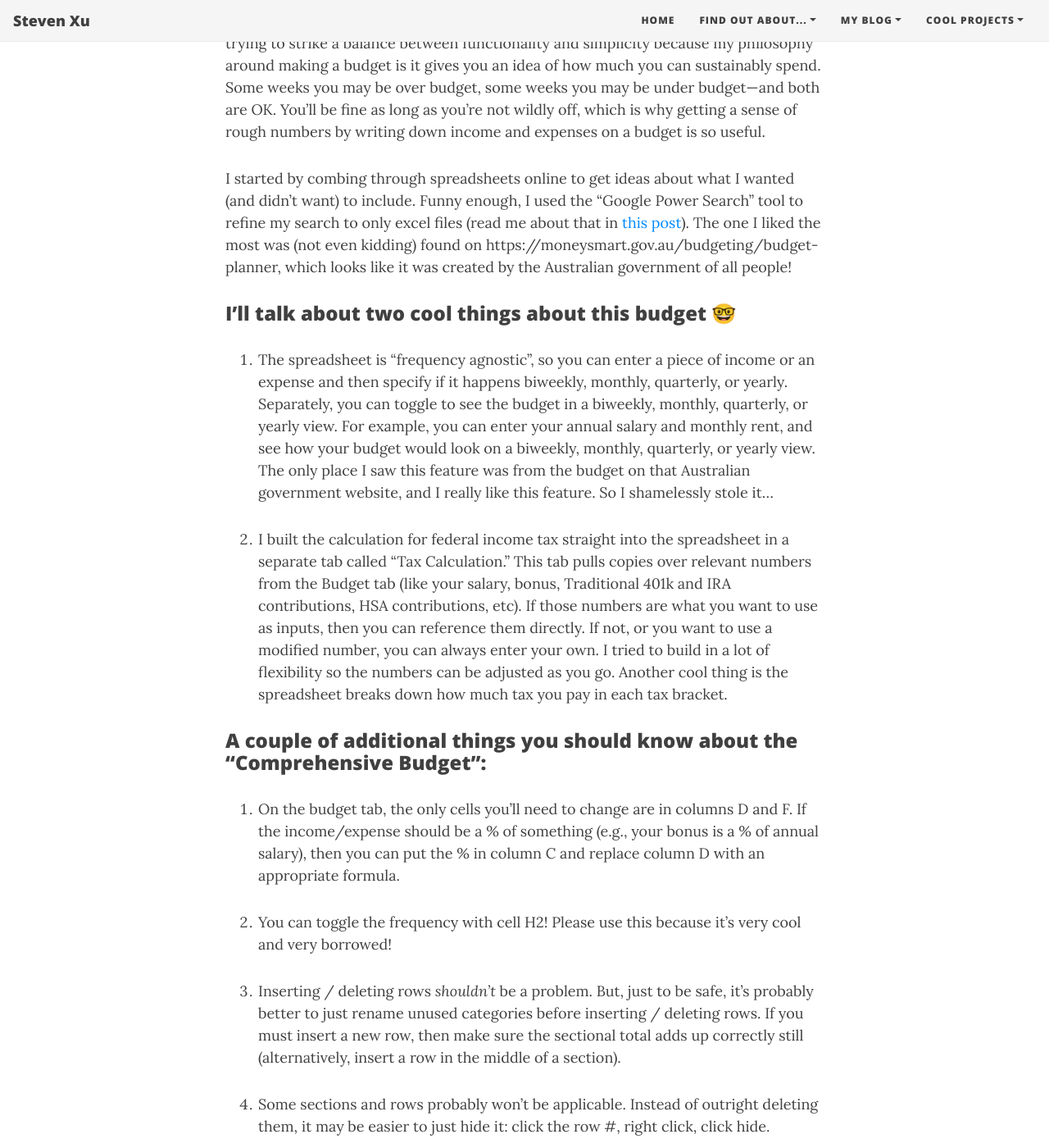
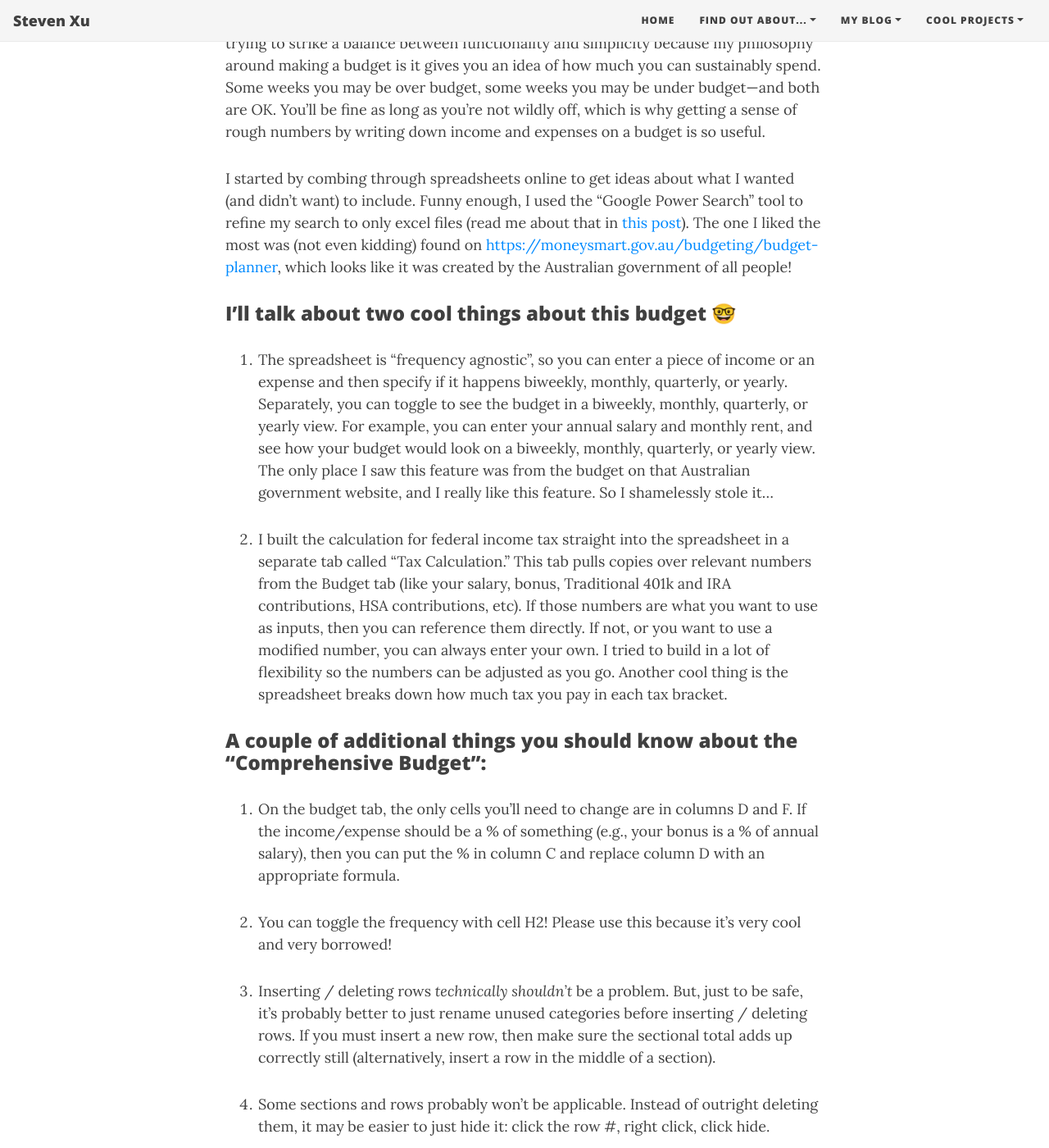
Before and after one commit to stevestar888/steven.github.io, a Jekyll site: the page built from _posts/2022-11-04-comprehensive-budget.md, in a window 1280 px wide and 1400 px high, scrolled down 723 px. Shown: the whole window at 82% size. Built offline with Jekyll 4.4.1, drawn with Linux system fonts in a browser that asks for light colours; nearby versions of some CDN libraries; comment, search, counter and statistics services are not loaded; some of the changed lines change nothing that is shown; some of the changed text lies outside the part shown.

Commit message:
Update 2022-11-04-comprehensive-budget.md

```diff
--- a/_posts/2022-11-04-comprehensive-budget.md
+++ b/_posts/2022-11-04-comprehensive-budget.md
@@ -15,7 +15,7 @@
 
 I wanted a budget that had more features, but was still very intuitive to use. I was trying to strike a balance between functionality and simplicity because my philosophy around making a budget is it gives you an idea of how much you can sustainably spend. Some weeks you may be over budget, some weeks you may be under budget—and both are OK. You'll be fine as long as you're not wildly off, which is why getting a sense of rough numbers by writing down income and expenses on a budget is so useful.
 
-I started by combing through spreadsheets online to get ideas about what I wanted (and didn’t want) to include. Funny enough, I used the "Google Power Search" tool to refine my search to only excel files (read me about that in [this post](https://stevestar888.github.io/2021-02-02-past-two-hackathons/#:~:text=Google%20Power%20Search%20(June%202020%20during%20Hack%20the%20Northeast))). The one I liked the most was (not even kidding) found on https://moneysmart.gov.au/budgeting/budget-planner, which looks like it was created by the Australian government of all people!
+I started by combing through spreadsheets online to get ideas about what I wanted (and didn’t want) to include. Funny enough, I used the "Google Power Search" tool to refine my search to only excel files (read me about that in [this post](https://stevestar888.github.io/2021-02-02-past-two-hackathons/#:~:text=Google%20Power%20Search%20(June%202020%20during%20Hack%20the%20Northeast))). The one I liked the most was (not even kidding) found on [https://moneysmart.gov.au/budgeting/budget-planner](https://moneysmart.gov.au/budgeting/budget-planner#:~:text=Use%20our-,Excel%20spreadsheet,-version%20if%20you), which looks like it was created by the Australian government of all people!
 
 ### I’ll talk about two cool things about this budget 🤓
 1. The spreadsheet is “frequency agnostic”, so you can enter a piece of income or an expense and then specify if it happens biweekly, monthly, quarterly, or yearly. Separately, you can toggle to see the budget in a biweekly, monthly, quarterly, or yearly view. For example, you can enter your annual salary and monthly rent, and see how your budget would look on a biweekly, monthly, quarterly, or yearly view. The only place I saw this feature was from the budget on that Australian government website, and I really like this feature. So I shamelessly stole it...
@@ -27,7 +27,7 @@
 
 2. You can toggle the frequency with cell H2! Please use this because it’s very cool and very borrowed!
 
-3. Inserting / deleting rows *shouldn’t* be a problem. But, just to be safe, it's probably better to just rename unused categories before inserting / deleting rows. If you must insert a new row, then make sure the sectional total adds up correctly still (alternatively, insert a row in the middle of a section).
+3. Inserting / deleting rows *technically shouldn’t* be a problem. But, just to be safe, it's probably better to just rename unused categories before inserting / deleting rows. If you must insert a new row, then make sure the sectional total adds up correctly still (alternatively, insert a row in the middle of a section).
 
 4. Some sections and rows probably won’t be applicable. Instead of outright deleting them, it may be easier to just hide it: click the row #, right click, click hide.
 
@@ -40,7 +40,7 @@
 
 While building this, I was also reminded of how awesome excel is. Reminds me of this meme:
 
-(The entire financial system is held up by excel)[../blog-assets/2022-11-04/excel_meme.png]
+[The entire financial system is held up by excel](../blog-assets/2022-11-04/excel_meme.png)
 
 I haven't used excel in any real capacity since leaving my Associate Equity Analyst role at Morningstar in September, so this was a throwback to those times. Luckily, the important keyboard shortcuts are still with me, so that's good. May be I'm just cheery because this spreadsheet is super lightweight and excel couldn't find a reason to crash. Ha!
 
```
